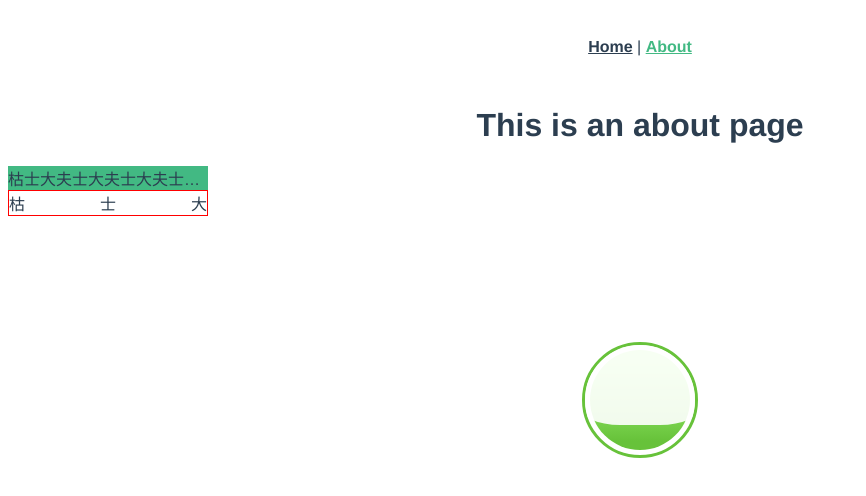
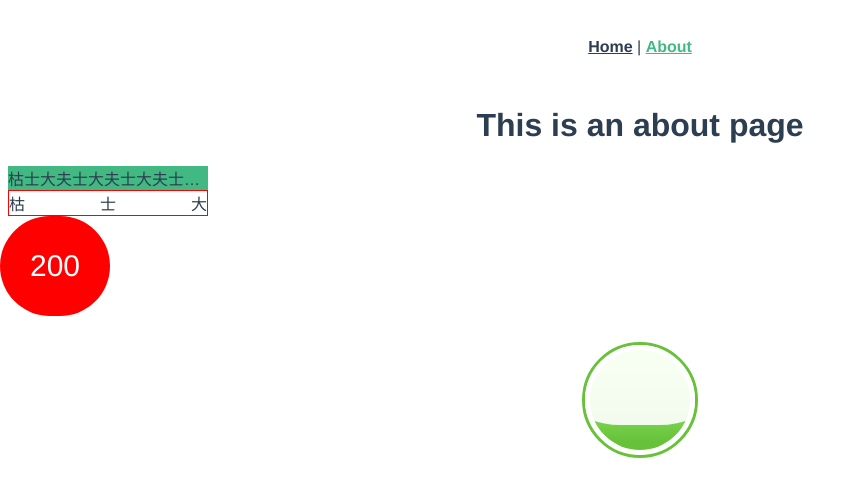
Before and after one commit to leolee18/vue-c3-demo, a Vue app: page /#/about in a window 1280 px wide. Shown: the top 496 px of the page, without its empty margins (0-866 px from the left). Built offline with nearby package versions, Linux system fonts and the light colour scheme; no server answers.

Commit message:
红点功能css伪类实现

```diff
--- a/src/views/About.vue
+++ b/src/views/About.vue
@@ -7,6 +7,7 @@
 				<div class="wave"></div>
 				<div class="wave-mask"></div>
 		</div>
+		<div class="abo-dd">200</div>
   </div>
 </template>
 
@@ -85,4 +86,22 @@
 			transform: translate(-50%, -60%) rotate(360deg);
 		}
 	}
+
+	.abo-dd{
+		position: absolute;
+		height: 100px;
+		padding: 0 30px;
+		left: 0;
+		display: inline-block;
+		border-radius: 50px;
+		font-size: 30px;
+		line-height: 100px;
+		color: #fff;
+		overflow: hidden;
+		background-color: #f00;
+	}
+	.abo-dd:empty{
+		display: none;
+		background-color: #eee;
+	}
 </style>
```
